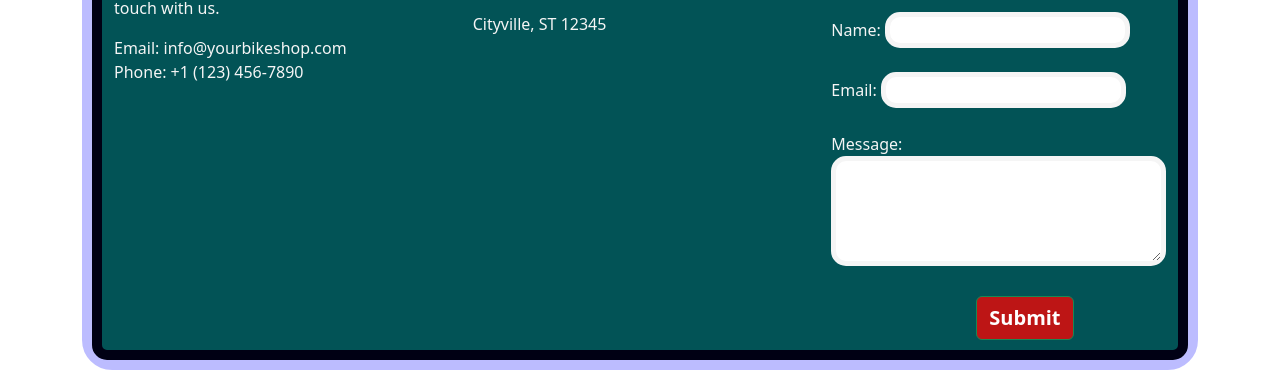
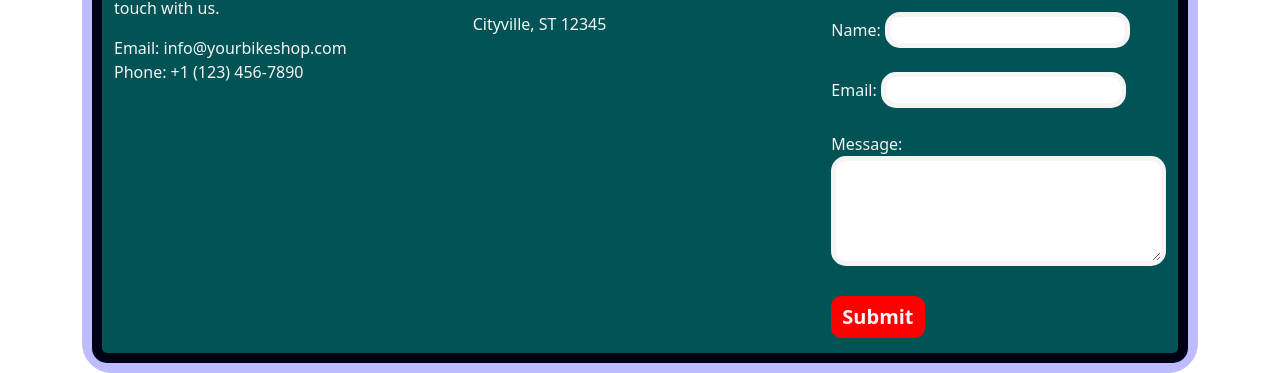
Before and after one commit to hamimDev/Bikers-zone-bootstrap-17, a plain HTML site: page index.html in a window 1280 px wide. Shown: the part 2403-2776 px from the top of the page. Drawn offline with nearby package versions, Linux system fonts and the light colour scheme.

Commit message:
my commit 4

```diff
--- a/index.html
+++ b/index.html
@@ -274,7 +274,7 @@
                             <label for="message">Message:</label><br>
                             <textarea class="Message-box" id="message" name="message" rows="4" cols="50" required></textarea><br><br>
 
-                            <input type="submit" value="Submit" class="btn btn-outline-success Slider-button">
+                            <input type="submit" value="Submit" class="last-btn">
                         </form>
                     </div>
                 </div>
--- a/style/style.css
+++ b/style/style.css
@@ -1,5 +1,5 @@
 body{
-    overflow-x: hidden;
+    overflow-x: hidden ;
 }
 .icone-bg-colour{
     background-color: lightgray;
@@ -44,3 +44,18 @@ body{
     border: 5px solid whitesmoke;
     border-radius: 15px;
 }
+.last-btn{
+    background-color:red;
+    border: 5px solid red;
+    border-radius: 10px;
+    margin-bottom: 15px;
+    color: whitesmoke;
+    font-size: 20px;
+    font-weight: 700;
+}
+.last-btn:hover{
+    background-color:green;
+    border: 5px solid green;
+    border-radius: 10px;
+    margin-bottom: 15px;
+}
```
